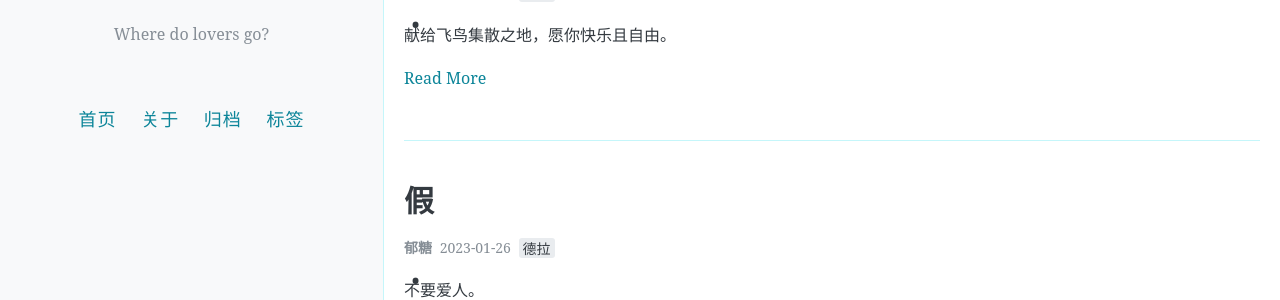
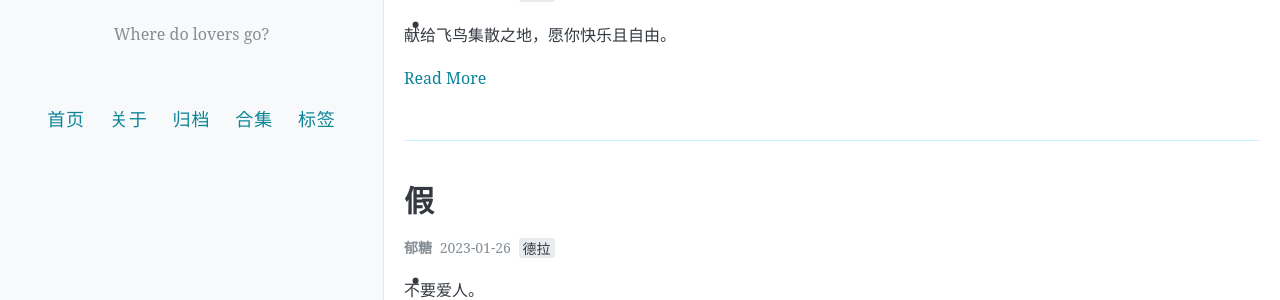
Before and after one commit to straylovers/straylovers, a Jekyll site: the page built from index.html, in a window 1280 px wide. Shown: the part 370-670 px from the top of the page. Built offline with Jekyll 4.4.1, drawn with Linux system fonts in a browser that asks for light colours; the list of posts is cut into pages by our own code; comment, search, counter and statistics services are not loaded.

Commit message:
Update _config.yml

```diff
--- a/_config.yml
+++ b/_config.yml
@@ -38,6 +38,8 @@ navigation:
     url: /about
   - name: 归档
     url: /archive
+  - name: 合集
+    url: /categories
   - name: 标签
     url: /tags
 
```
